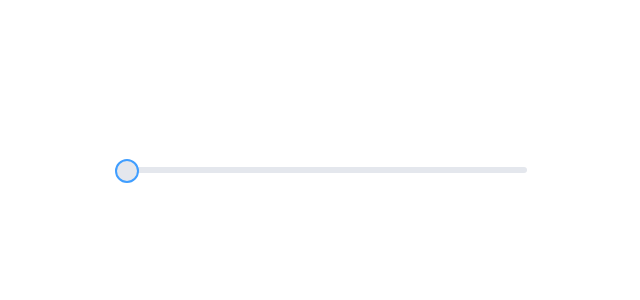
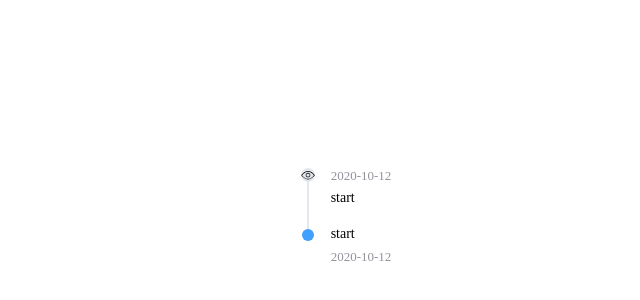
Before and after one commit to zlsk1/nocturne-ui, a Vue app: page / in a window 1280 px wide. Shown: the part 46-346 px from the top of the page, without its empty margins (313-953 px from the left). Built offline with nearby package versions, Linux system fonts and the light colour scheme.

Commit message:
feat: basic timeline

```diff
--- a/packages/App.vue
+++ b/packages/App.vue
@@ -3,9 +3,19 @@
 
 <template>
   <div class="container">
-    <fr-slider style="width: 400px">
-      slider
-    </fr-slider>
+    <fr-timeline>
+      <fr-timeline-item
+        timestamp="2020-10-12"
+        placement="top"
+        size="large"
+        icon="eye"
+      >
+        start
+      </fr-timeline-item>
+      <fr-timeline-item timestamp="2020-10-12" type="primary">
+        start
+      </fr-timeline-item>
+    </fr-timeline>
   </div>
 </template>
 
--- /dev/null
+++ b/packages/components/timeline-item/src/index.js
@@ -0,0 +1,38 @@
+export const timelineProps = {
+  timestamp: {
+    type: String,
+    default: ''
+  },
+  type: {
+    type: String,
+    values: ['primary', 'success', 'warning', 'info', 'danger', ''],
+    default: ''
+  },
+  hollow: {
+    type: Boolean,
+    default: false
+  },
+  center: {
+    type: Boolean,
+    default: false
+  },
+  hideTimestamp: {
+    type: Boolean,
+    default: false
+  },
+  placement: {
+    type: String,
+    values: ['bottom', 'top'],
+    default: 'bottom'
+  },
+  size: {
+    type: String,
+    values: ['normal', 'large'],
+    default: 'normal'
+  },
+  color: {
+    type: String,
+    default: ''
+  },
+  icon: String
+}
--- /dev/null
+++ b/packages/components/timeline-item/src/timeline-item.vue
@@ -0,0 +1,68 @@
+<script setup>
+import { timelineProps } from './index'
+
+defineOptions({
+  name: 'FrTimelineItem'
+})
+
+defineProps(timelineProps)
+</script>
+
+<template>
+  <li
+    :class="[
+      'fr-timeline-item',
+      {
+        'fr-timeline-item__center': center
+      }
+    ]"
+  >
+    <div class="fr-timeline-item__tail"></div>
+
+    <div
+      :class="[
+        'fr-timeline-item__dot',
+        'fr-timeline-item__dot--normal',
+        type ? 'fr-timeline-item__dot--' + type : '',
+        size ? 'fr-timeline-item__dot--' + size : '',
+        {
+          'is-hollow': hollow
+        }
+      ]"
+      :style="{backgroundColor: color}"
+    >
+      <fr-icon v-if="icon" :icon="icon"></fr-icon>
+    </div>
+    <div
+      :class="[
+        'fr-timeline-item__wrap'
+      ]"
+    >
+      <div
+        v-if="!hideTimestamp && placement === 'top'"
+        :class="[
+          'fr-timeline-item__timestamp',
+          'is-top'
+        ]"
+      >
+        {{ timestamp }}
+      </div>
+      <div class="fr-timeline-itme__content">
+        <slot></slot>
+      </div>
+      <div
+        v-if="!hideTimestamp && placement === 'bottom'"
+        :class="[
+          'fr-timeline-item__timestamp',
+          'is-bottom'
+        ]"
+      >
+        {{ timestamp }}
+      </div>
+    </div>
+  </li>
+</template>
+
+<style>
+@import '@/theme-chalk/timeline-item.scss';
+</style>
--- /dev/null
+++ b/packages/components/timeline/src/timeline.vue
@@ -0,0 +1,15 @@
+<script setup>
+defineOptions({
+  name: 'FrTimeline'
+})
+</script>
+
+<template>
+  <ul class="fr-timeline">
+    <slot></slot>
+  </ul>
+</template>
+
+<style>
+@import '@/theme-chalk/timeline.scss';
+</style>
--- a/packages/theme-chalk/common/var.scss
+++ b/packages/theme-chalk/common/var.scss
@@ -660,3 +660,15 @@ $slider: map.merge(
   ),
   $slider
 );
+
+// timeline
+// css3 var in packages/theme-chalk/src/timeline.scss
+$timeline: () !default;
+$timeline: map.merge(
+  (
+    'dot-size-normal': 12px,
+    'dot-size-large': 14px,
+    'dot-color': getCssVar('border-color-light'),
+  ),
+  $timeline
+);
--- /dev/null
+++ b/packages/theme-chalk/timeline-item.scss
@@ -0,0 +1,77 @@
+@use 'sass:map';
+
+@use 'mixins/mixins' as *;
+@use 'mixins/var' as *;
+@use 'common/var' as *;
+
+@include b(timeline-item) {
+  position: relative;
+  padding-bottom: 20px;
+
+  @include e(wrap) {
+    position: relative;
+    padding-left: 28px;
+    top: -3px;
+  }
+
+  @include e(tail) {
+    position: absolute;
+    left: 4px;
+    height: 100%;
+    border-left: 2px solid getCssVar('timeline-dot-color');
+  }
+
+  @include e(dot) {
+    position: absolute;
+    background-color: getCssVar('timeline-dot-color');
+    border-color: getCssVar('timeline-dot-color');
+    border-radius: 50%;
+    box-sizing: border-box;
+    display: flex;
+    justify-content: center;
+    align-items: center;
+
+    @include m(normal) {
+      left: -1px;
+      width: getCssVar('timeline-dot-size-normal');
+      height: getCssVar('timeline-dot-size-normal');
+    }
+
+    @include m(large) {
+      left: -2px;
+      width: getCssVar('timeline-dot-size-large');
+      height: getCssVar('timeline-dot-size-large');
+    }
+
+    @include when(hollow) {
+      background: getCssVar('color-white');
+      border-style: solid;
+      border-width: 2px;
+    }
+
+    @each $type in (primary, success, warning, danger, info) {
+      @include m($type) {
+        background-color: getCssVar('color', $type);
+        border-color: getCssVar('color', $type);
+      }
+    }
+  }
+
+  @include e(content) {
+    color: getCssVar('text-color', 'primary');
+  }
+
+  @include e(timestamp) {
+    color: getCssVar('text-color', 'secondary');
+    line-height: 1;
+    font-size: getCssVar('font-size-small');
+
+    @include when(top) {
+      margin-bottom: 8px;
+      padding-top: 4px;
+    }
+    @include when(bottom) {
+      margin-top: 8px;
+    }
+  }
+}
--- /dev/null
+++ b/packages/theme-chalk/timeline.scss
@@ -0,0 +1,48 @@
+@use 'sass:map';
+
+@use 'mixins/mixins' as *;
+@use 'mixins/var' as *;
+@use 'common/var' as *;
+
+@include b(timeline) {
+  @include set-component-css-var('timeline', $timeline);
+}
+
+
+@include b(timeline) {
+  list-style: none;
+  font-size: 14px;
+
+  .#{$namespace}-timeline-item:last-child {
+    .#{$namespace}-timeline-item__tail {
+      display: none;
+    }
+  }
+
+  .#{$namespace}-timeline-item__center {
+    display: flex;
+    align-items: center;
+
+    .#{$namespace}-timeline-item__wrap {
+      width: 100%;
+    }
+
+    .#{$namespace}-timeline-item__tail {
+      top: 0;
+    }
+  }
+
+  .#{$namespace}-timeline-item__center:first-child {
+    .#{$namespace}-timeline-item__tail {
+      height: calc(50% + 10px);
+      top: calc(50% - 10px);
+    }
+  }
+
+  .#{$namespace}-timeline-item__center:last-child {
+    .#{$namespace}-timeline-item__tail {
+      display: block;
+      height: calc(50% - 10px);
+    }
+  }
+}
```
Also changed, not shown: packages/components/index.js (+8 -2 lines).
